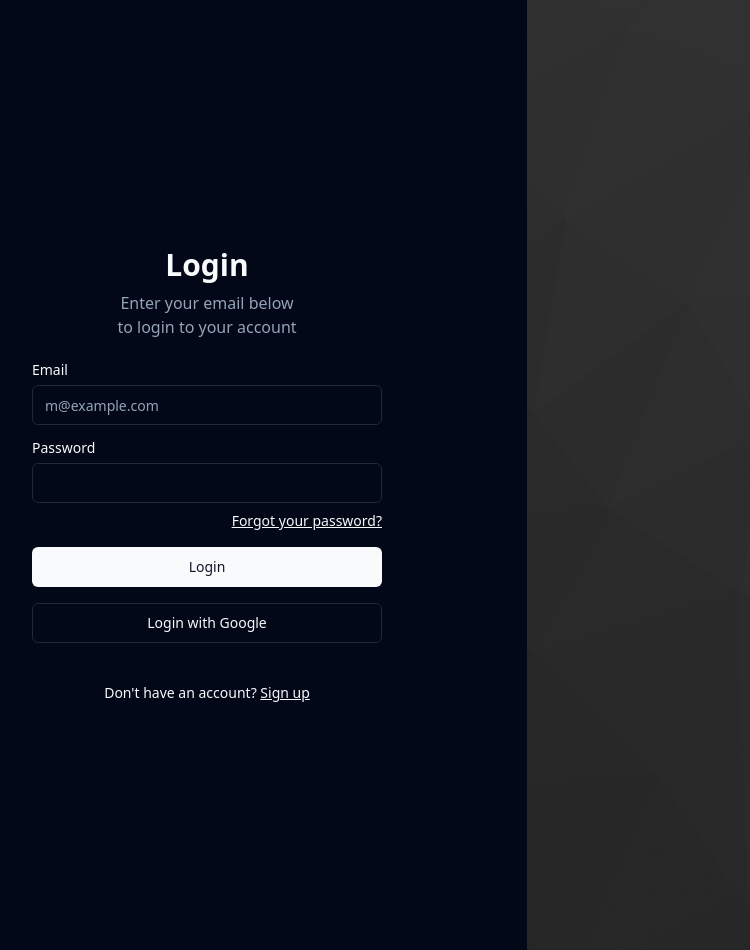
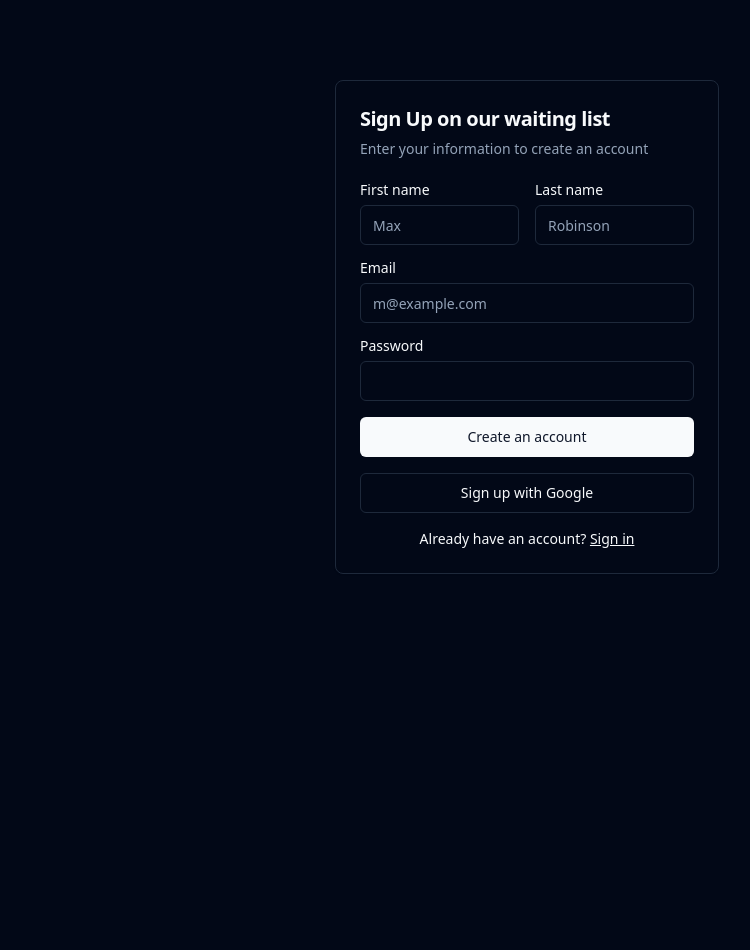
Before and after one commit to sof1516/Hackathon-App, a React (Vite) app: page / in a window 1280 px wide. Shown: the whole page, without its empty margins (113-863 px from the left). After the commit the page ends 800 px from the top, so only its background shows below. Built offline with nearby package versions, Linux system fonts and the light colour scheme.

Commit message:
added thankyou pop up on sign up and font fitting on Dashboard

```diff
--- a/src/App.tsx
+++ b/src/App.tsx
@@ -10,8 +10,8 @@ function App() {
     <ThemeProvider defaultTheme="dark" storageKey="vite-ui-theme">
       <Router>
         <Routes>
-          <Route path="/" Component={Login} />
-          <Route path="/signup" Component={Signup} />
+          <Route path="/login" Component={Login} />
+          <Route path="/" Component={Signup} />
           <Route path="/dashboard" Component={Dashboard} />
         </Routes>
       </Router>
--- a/src/dashboard.tsx
+++ b/src/dashboard.tsx
@@ -298,7 +298,7 @@ export function Dashboard() {
                   <CardDescription className="max-w-lg text-balance leading-relaxed">
                     Total Savings
                   </CardDescription>
-                  <CardTitle>$36,429</CardTitle>
+                  <CardTitle className="text-8xl">$36,429</CardTitle>
                 </CardHeader>
                 <CardFooter>
                   <Button>Add New Record</Button>
--- a/src/login.tsx
+++ b/src/login.tsx
@@ -48,7 +48,7 @@ export function Login() {
           </div>
           <div className="mt-4 text-center text-sm">
             Don&apos;t have an account?{" "}
-            <Link to="/signup" className="underline">
+            <Link to="/" className="underline">
               Sign up
             </Link>
           </div>
--- a/src/signup.tsx
+++ b/src/signup.tsx
@@ -6,15 +6,29 @@ import {
   CardHeader,
   CardTitle,
 } from "@/components/ui/card"
+
+import {
+    AlertDialog,
+    AlertDialogAction,
+    AlertDialogCancel,
+    AlertDialogContent,
+    AlertDialogDescription,
+    AlertDialogFooter,
+    AlertDialogHeader,
+    AlertDialogTitle,
+    AlertDialogTrigger,
+  } from "@/components/ui/alert-dialog"
+
 import { Input } from "@/components/ui/input"
 import { Label } from "@/components/ui/label"
-import { Link } from "react-router-dom"
+import { Link, useNavigate } from "react-router-dom"
 
 export function Signup() {
+    const navigate = useNavigate();
   return (
     <Card className="mx-auto max-w-sm my-20">
       <CardHeader>
-        <CardTitle className="text-xl">Sign Up</CardTitle>
+        <CardTitle className="text-xl">Sign Up on our waiting list</CardTitle>
         <CardDescription>
           Enter your information to create an account
         </CardDescription>
@@ -44,16 +58,33 @@ export function Signup() {
             <Label htmlFor="password">Password</Label>
             <Input id="password" type="password" />
           </div>
-          <Button type="submit" className="w-full">
-            Create an account
-          </Button>
+
+          <AlertDialog>
+            <AlertDialogTrigger asChild>
+                <Button type="submit" className="w-full">
+                    Create an account
+                </Button>
+            </AlertDialogTrigger>
+            <AlertDialogContent>
+                <AlertDialogHeader>
+                <AlertDialogTitle>Thank You For Signing Up!</AlertDialogTitle>
+                <AlertDialogDescription>
+                    You will be notified by email when the platform is fully funtioning.
+                </AlertDialogDescription>
+                </AlertDialogHeader>
+                <AlertDialogFooter>
+                <AlertDialogAction onClick={()=>navigate('/dashboard')}>Continue</AlertDialogAction>
+                </AlertDialogFooter>
+            </AlertDialogContent>
+         </AlertDialog>
+
           <Button variant="outline" className="w-full">
             Sign up with Google
           </Button>
         </div>
         <div className="mt-4 text-center text-sm">
           Already have an account?{" "}
-          <Link to="/" className="underline">
+          <Link to="/login" className="underline">
             Sign in
           </Link>
         </div>
```
